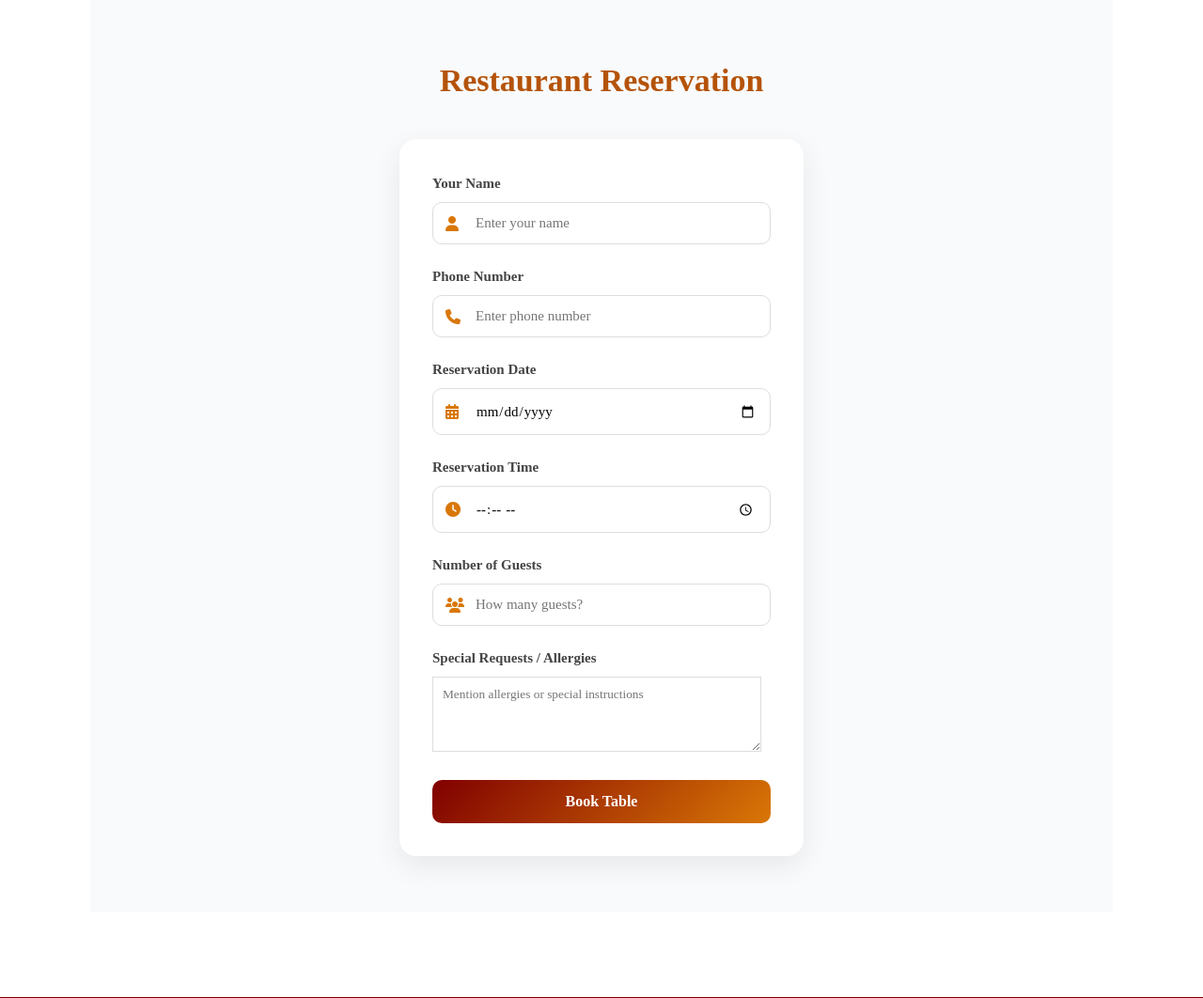
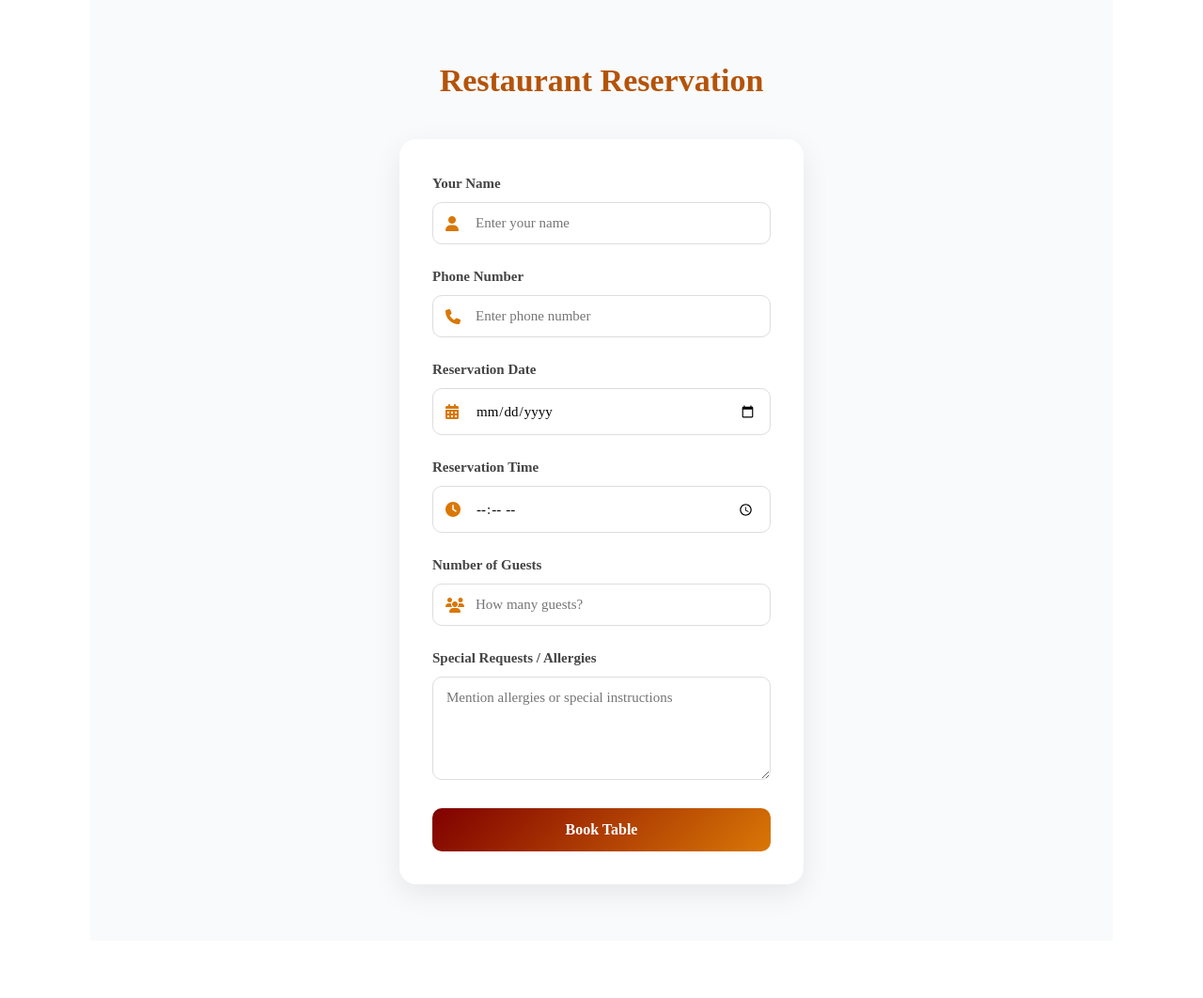
Before and after one commit to sDondup/restaurant, a Django app: page /en/reservation/ in a window 1280 px wide. Shown: the part 141-1203 px from the top of the page at 94% size. Run offline with Django 4.2, Linux system fonts and the light colour scheme.

Commit message:
changes in reservation textarea

```diff
--- a/website/static/css/reservation.css
+++ b/website/static/css/reservation.css
@@ -1,4 +1,3 @@
-
 /* =========================
    RESET
 ========================= */
@@ -98,6 +97,29 @@ input[type="time"]{
 }
 
 /* =========================
+   TEXTAREA (UPDATED)
+========================= */
+.input-box textarea {
+    width: 100%;
+    padding: 13px 14px;
+    border: 1px solid #ddd;
+    border-radius: 10px;
+    font-size: 15px;
+    outline: none;
+    transition: 0.3s;
+    background: #fff;
+    font-family: inherit;
+    resize: vertical;
+    min-height: 110px;
+}
+
+/* TEXTAREA FOCUS */
+.input-box textarea:focus {
+    border-color: #f59e0b;
+    box-shadow: 0 0 8px rgba(245,158,11,0.3);
+}
+
+/* =========================
    BUTTON
 ========================= */
 button{
@@ -119,15 +141,6 @@ button:hover{
     box-shadow:0 8px 20px rgba(217,119,6,0.35);
 }
 
-.input-box textarea {
-    width: 350px;
-    background: transparent;
-    border:1px solid #ddd;
-    padding: 10px;
-    resize: vertical;
-    min-height: 80px;
-}
-
 /* =========================
    MOBILE
 ========================= */
```
